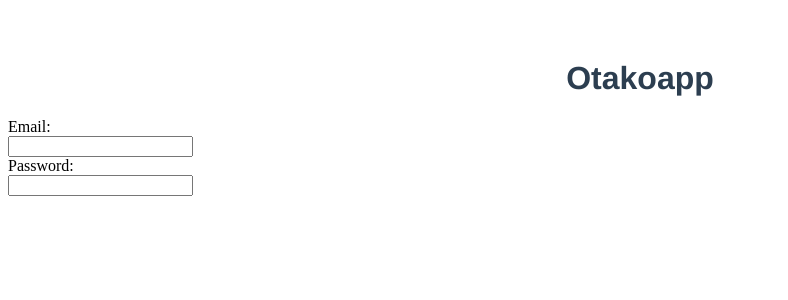
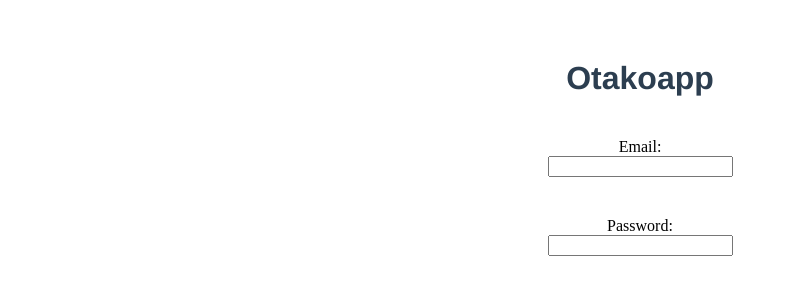
Before and after one commit to kibiinc/otako.moe, a Vue app: page /login in a window 1280 px wide. Shown: the top 300 px of the page, without its empty margins (0-788 px from the left). Built offline with nearby package versions, Linux system fonts and the light colour scheme.

Commit message:
added Sass Loader for using Sass-lang in this project

```diff
--- a/src/components/Login.vue
+++ b/src/components/Login.vue
@@ -3,8 +3,12 @@
     <h1>Otakoapp</h1>
     <div class="login-container">
       <form class="login-form" action="" method="post">
-        Email:<br><input type="email" name="" value=""><br>
-        Password:<br><input type="password" name="" value="">
+        <div class="login-input">
+          Email:<br><input type="email" name="" value=""><br>
+        </div>
+        <div class="login-input">
+          Password:<br><input type="password" name="" value="">
+        </div>
       </form>
     </div>
   </div>
@@ -20,8 +24,10 @@ export default {
 }
 </script>
 
-<style scoped>
-.login-container {
-  margin: auto;
-}
+<style scoped lang="sass">
+.login-container
+  text-align: center
+
+  .login-input
+    padding: 20px
 </style>
```
Also changed, not shown: package.json (+11 -9 lines), src/assets/main.sass (added), 2 other files (tests, documents, lock files or other folders).
